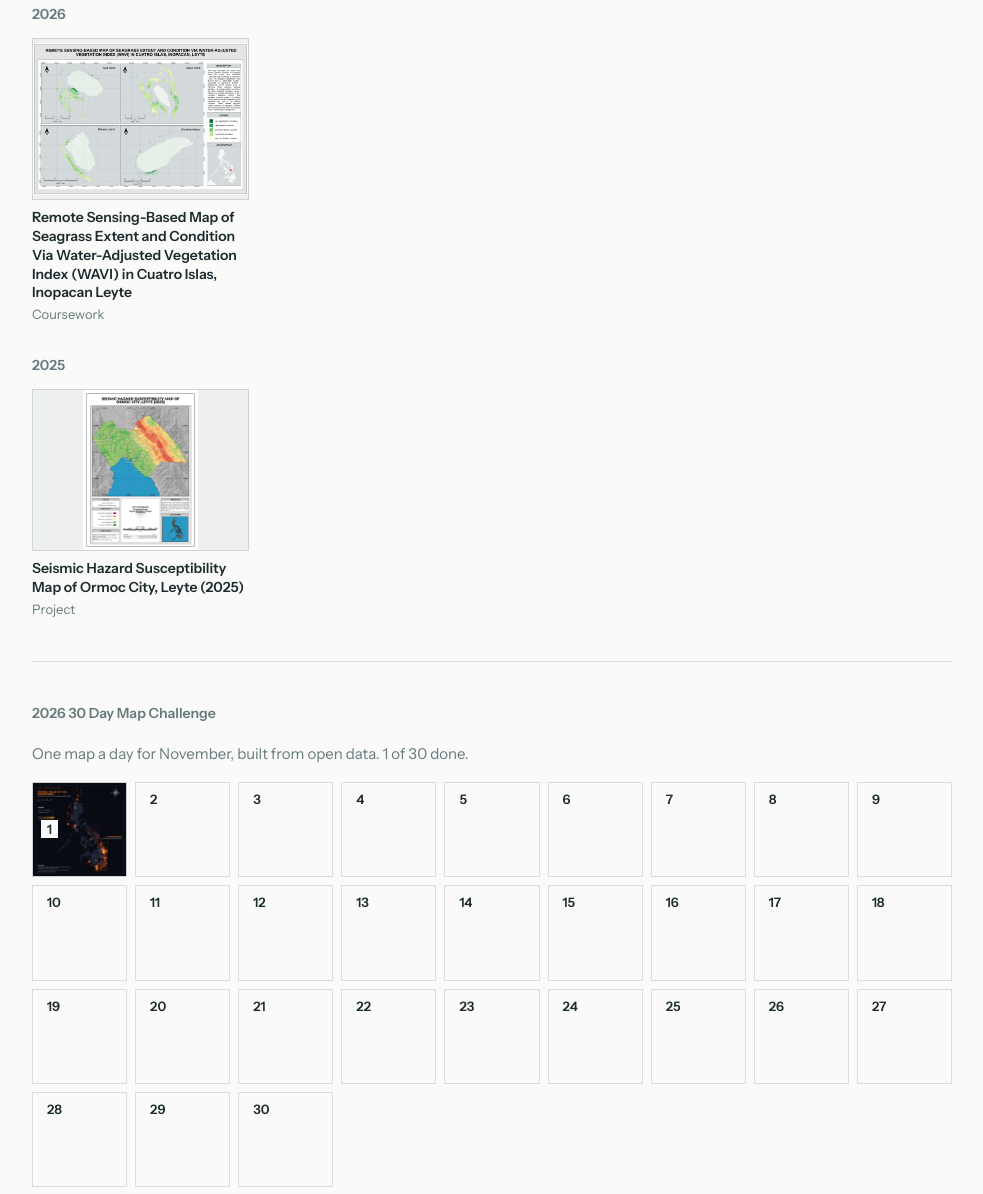
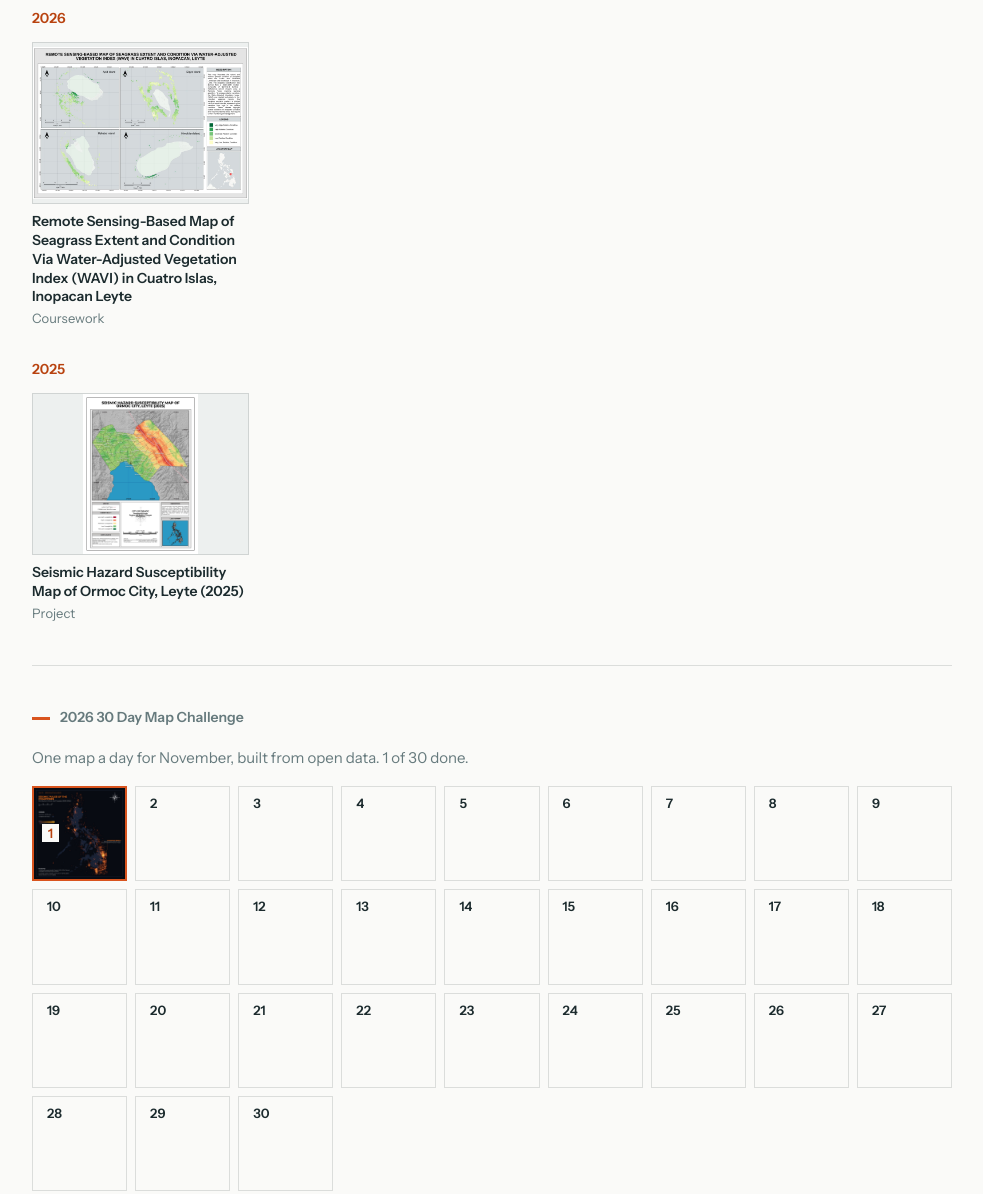
Before and after one commit to bensonclark-cmyk/bensonclark-cmyk.github.io, a plain HTML site: page index.html in a window 1280 px wide. Shown: the part 444-1638 px from the top of the page, without its empty margins (148-1131 px from the left). Drawn offline with Linux system fonts and the light colour scheme.

Commit message:
Add files via upload

```diff
--- a/style.css
+++ b/style.css
@@ -1,5 +1,5 @@
-:root{--bg:#fafaf8;--ink:#1c2b2e;--soft:#667a7d;--line:#1c2b2e24;--panel:#edf0ef;--accent:#1d6a8a}
-@media (prefers-color-scheme:dark){:root{--bg:#10191b;--ink:#e4ecea;--soft:#8fa5a7;--line:#e4ecea26;--panel:#172326;--accent:#6fb4d4}}
+:root{--bg:#fafaf8;--ink:#1c2b2e;--soft:#667a7d;--line:#1c2b2e24;--panel:#edf0ef;--accent:#d9541e;--accent-ink:#b8420f}
+@media (prefers-color-scheme:dark){:root{--bg:#10191b;--ink:#e4ecea;--soft:#8fa5a7;--line:#e4ecea26;--panel:#172326;--accent:#ff7a45;--accent-ink:#ff9468}}
 *{box-sizing:border-box}
 html{scroll-behavior:smooth}
 body{margin:0;background:var(--bg);color:var(--ink);font:15px/1.6 "Instrument Sans",system-ui,sans-serif;padding:env(safe-area-inset-top) 0 env(safe-area-inset-bottom)}
@@ -72,3 +72,17 @@ dt{color:var(--soft)}dd{margin:0}
 .thumbs img{object-fit:contain}
 .thumbs .noimg{min-height:0;font-size:10px;padding:0}
 .card .count{position:absolute;right:6px;bottom:6px;background:var(--bg);color:var(--ink);font-size:12px;padding:1px 8px}
+
+/* universal accent: change --accent and --accent-ink at the top to recolor the whole site */
+body{border-top:4px solid var(--accent)}
+::selection{background:var(--accent);color:#fff}
+nav a:hover{color:var(--accent-ink)}
+h2::before{content:"";display:inline-block;width:18px;height:3px;background:var(--accent);margin-right:10px;vertical-align:middle}
+.yr h3{color:var(--accent-ink)}
+.chips button:hover{border-color:var(--accent)}
+.chips button[aria-pressed="true"]{background:var(--accent-ink);color:var(--bg);border-color:var(--accent-ink)}
+.card:hover strong{color:var(--accent-ink)}
+button.day{border:2px solid var(--accent)}
+button.day b{color:var(--accent-ink)}
+#email,.dside a{color:var(--accent-ink);text-decoration-thickness:2px;text-underline-offset:3px}
+dialog{border-top:3px solid var(--accent)}
```
